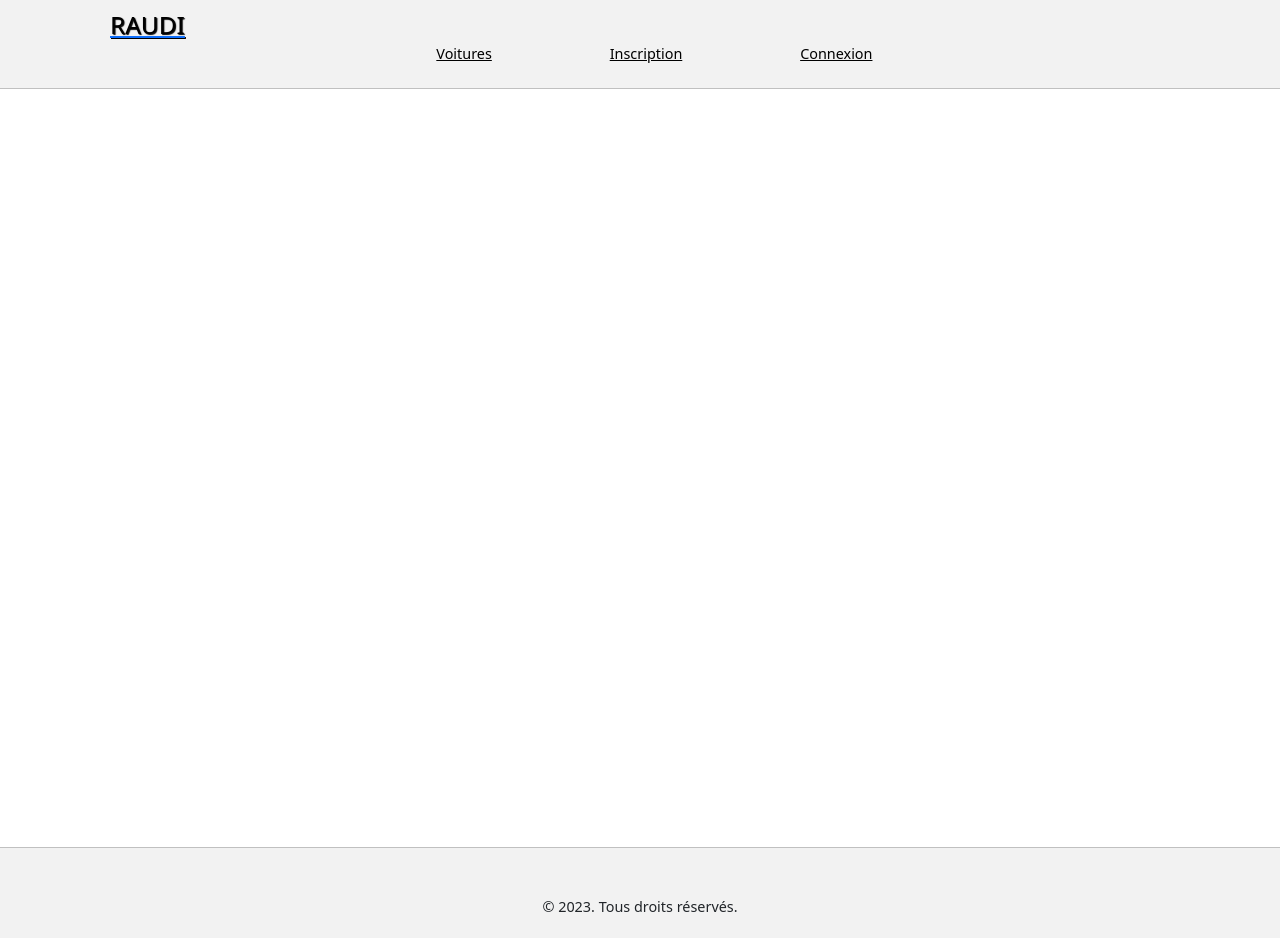
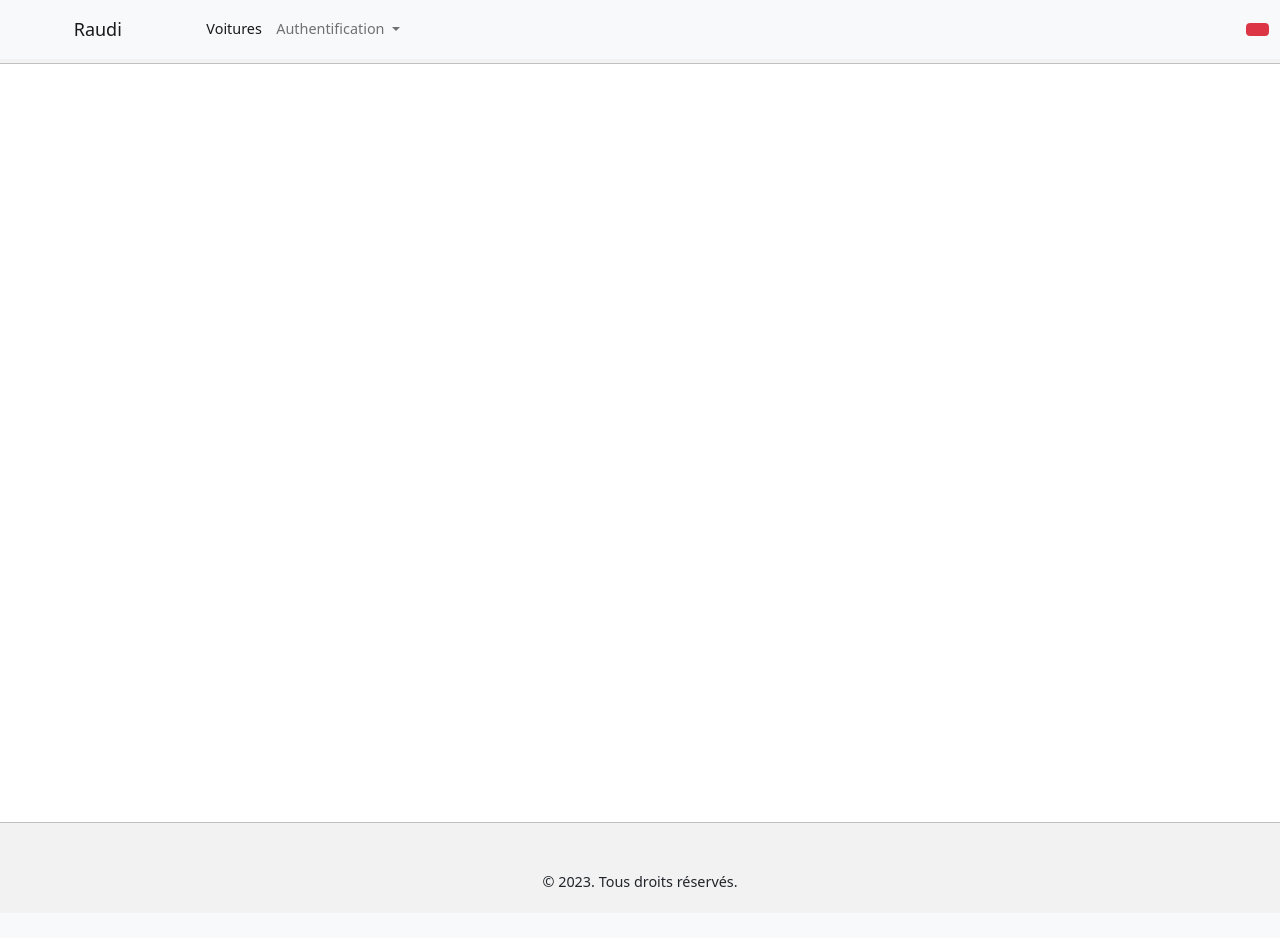
Before and after one commit to Arthurbsnrd/RAUDI_FRONT, a PHP site: page /modele/ in a window 1280 px wide. After the commit the page ends 887 px from the top, so only its background shows below. Run offline with PHP 8.4, Linux system fonts and the light colour scheme.

Commit message:
nav bootstrap

```diff
--- a/includes/navIndex.php
+++ b/includes/navIndex.php
@@ -3,26 +3,31 @@
     <script src="https://cdn.jsdelivr.net/npm/bootstrap@5.1.3/dist/js/bootstrap.bundle.min.js" integrity="sha384-ka7Sk0Gln4gmtz2MlQnikT1wXgYsOg+OMhuP+IlRH9sENBO0LRn5q+8nbTov4+1p" crossorigin="anonymous"></script>
 </head>
 
-<div class="conteneur">
-    <div class="haut-gauche">
-        <a href="../index.php">
-            <h1>RAUDI</h1>
-        </a>
+<nav class="navbar navbar-expand-lg navbar-light bg-light">
+  <div class="container-fluid">
+    <a class="navbar-brand active" href="#">Raudi</a>
+    <div class="collapse navbar-collapse" id="navbarSupportedContent">
+      <ul class="navbar-nav me-auto mb-2 mb-lg-0">
+        <li class="nav-item">
+          <a class="nav-link active" aria-current="page" href="#">Voitures</a>
+        </li>
+        <li class="nav-item dropdown">
+            <a class="nav-link dropdown-toggle" href="#" id="navbarDropdown" role="button" data-bs-toggle="dropdown" aria-expanded="false">
+                Authentification
+            </a>
+            <ul class="dropdown-menu" aria-labelledby="navbarDropdown">
+                <li><a class="dropdown-item" href="./HTML/Inscription.php">Inscription</a></li>
+                <li><a class="dropdown-item" href="./HTML/Connexion.php">Connexion</a></li>
+            </ul>
+        </li>
+        <li id="gestion" class="nav-item"></li>
+        <li id="comptable" class="nav-item"></li>
+      </ul>
+      <li class="btn btn-danger" id="logoutButtonContainer"></li>
     </div>
-    <div class="clear"></div>
-    <nav>
-        <ul>
-            <li><a href="./index.php">Voitures</a></li>
-            <li><a href="./HTML/Inscription.php">Inscription</a></li>
-            <li><a href="./HTML/Connexion.php">Connexion</a></li>
-            <li id="gestion"></li>
-            <li id="comptable"></li>
-            <li id="logoutButtonContainer">
+  </div>
+</nav>
 
-            </li>
-        </ul>
-    </nav>
-</div>
 
 <script defer>
 
@@ -38,7 +43,7 @@
         if (token) {
             let logoutButtonContainer = document.getElementById('logoutButtonContainer');
             logoutButtonContainer.style.display = 'block';
-            logoutButtonContainer.innerHTML = '<button onclick="logout()">Déconnexion</button>';
+            logoutButtonContainer.innerHTML = '<button class="btn btn-danger" onclick="logout()">Déconnexion</button>';
             // verifie si l'utilisateur est un comptable
             $.ajax({
                 url: "http://localhost:8000/user/users/check/role",
@@ -47,15 +52,15 @@
                     "Authorization":  token
                 },
                 success: function(data) {
-                    if (data.role == "1") {
+                    if (data.role == 1) {
                         let gestion = document.getElementById('gestion');
-                        gestion.innerHTML = '<a href="./HTML/Gestion.php">Gestion</a>';
+                        gestion.innerHTML = '<a class="nav-link"  href="./HTML/Comptabilité.php">Comptabilité</a>';
                     }
                     if (data.role == "99") {
                         let comptable = document.getElementById('comptable');
                         let gestion = document.getElementById('gestion');
-                        comptable.innerHTML = '<a href="./HTML/Comptabilité.php">Comptabilité</a>';
-                        gestion.innerHTML = '<a href="./HTML/Gestion.php">Gestion</a>';
+                        comptable.innerHTML = '<a class="nav-link"  href="./HTML/Comptabilité.php">Comptabilité</a>';
+                        gestion.innerHTML = '<a class="nav-link"  href="./HTML/Gestion.php">Gestion</a>';
                     }
                 },
                 error: function(err) {
```
Also changed, not shown: includes/nav.php (+27 -23 lines).
